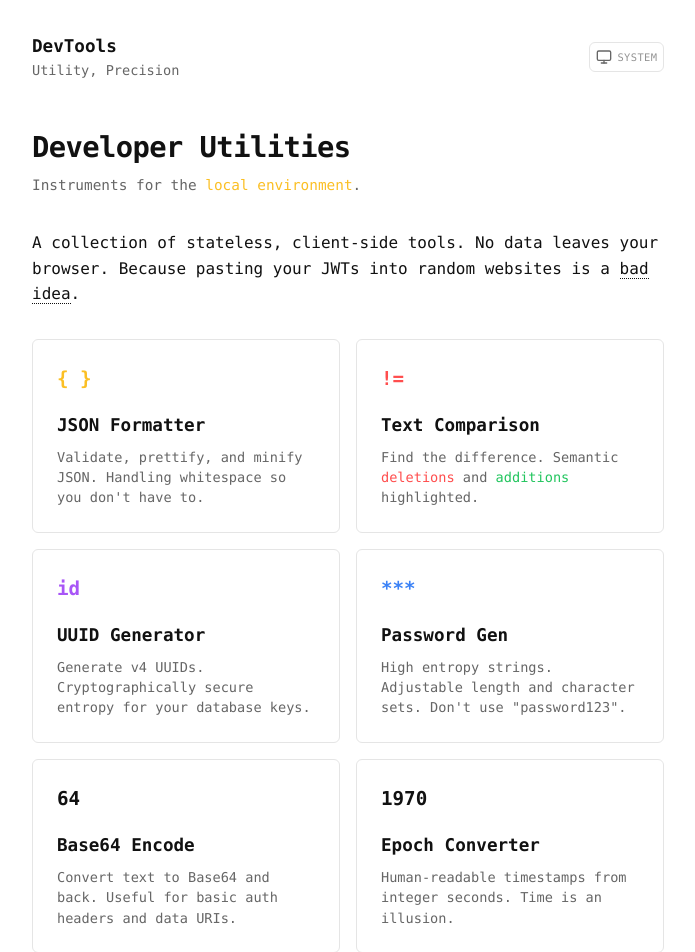
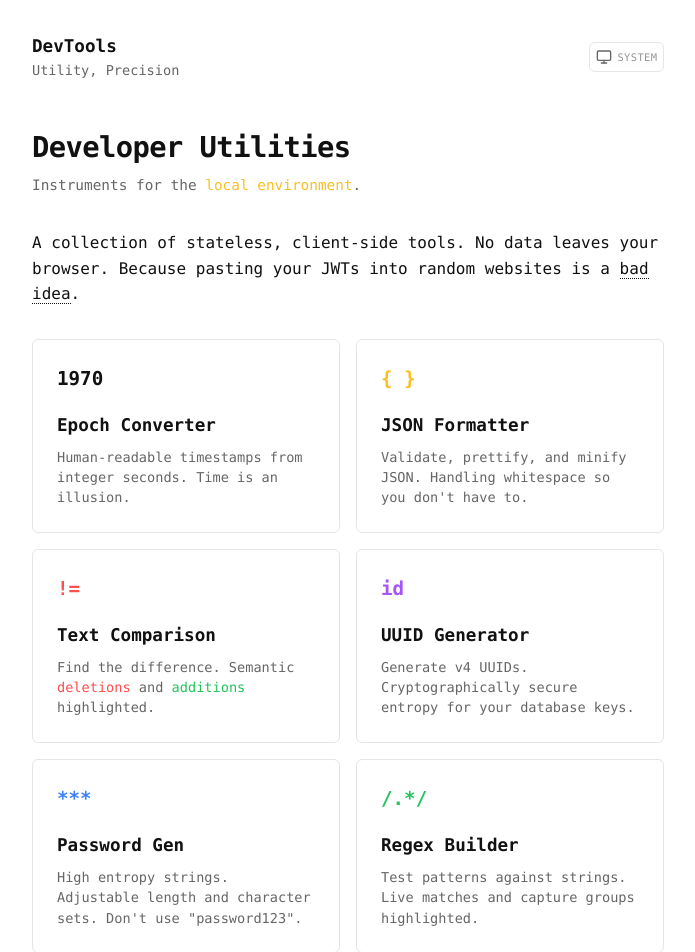
Before and after one commit to yip99/dev-tools, a SvelteKit app: page / in a window 1280 px wide. Shown: the top 952 px of the page, without its empty margins (292-987 px from the left). Built offline with nearby package versions, Linux system fonts and the light colour scheme.

Commit message:
epoch, regex

```diff
--- a/src/routes/+page.svelte
+++ b/src/routes/+page.svelte
@@ -15,6 +15,16 @@
 
 		<!-- Tools Grid -->
 		<div class="tools-grid">
+			<!-- UNIX Time -->
+			<a href="/epoch" class="tool-card">
+				<div class="tool-header">
+					<span class="tool-icon">1970</span>
+					<span class="tool-arrow">→</span>
+				</div>
+				<h3>Epoch Converter</h3>
+				<p>Human-readable timestamps from integer seconds. Time is an illusion.</p>
+			</a>
+
 			<!-- JSON Formatter -->
 			<a href="/json" class="tool-card">
 				<div class="tool-header">
@@ -58,25 +68,25 @@
 				<p>High entropy strings. Adjustable length and character sets. Don't use "password123".</p>
 			</a>
 
+			<!-- Regex Builder -->
+			<a href="/regex" class="tool-card">
+				<div class="tool-header">
+					<span class="tool-icon accent-green">/.*/</span>
+					<span class="tool-arrow">→</span>
+				</div>
+				<h3>Regex Builder</h3>
+				<p>Test patterns against strings. Live matches and capture groups highlighted.</p>
+			</a>
+
 			<!-- Base64 -->
-			<a href="/base64" class="tool-card">
+			<!-- <a href="/base64" class="tool-card">
 				<div class="tool-header">
 					<span class="tool-icon">64</span>
 					<span class="tool-arrow">→</span>
 				</div>
 				<h3>Base64 Encode</h3>
 				<p>Convert text to Base64 and back. Useful for basic auth headers and data URIs.</p>
-			</a>
-
-			<!-- UNIX Time -->
-			<a href="/epoch" class="tool-card">
-				<div class="tool-header">
-					<span class="tool-icon">1970</span>
-					<span class="tool-arrow">→</span>
-				</div>
-				<h3>Epoch Converter</h3>
-				<p>Human-readable timestamps from integer seconds. Time is an illusion.</p>
-			</a>
+			</a> -->
 		</div>
 
 		<div class="calibrating-box" style="margin-top: 3rem;">More modules compiling...</div>
```
